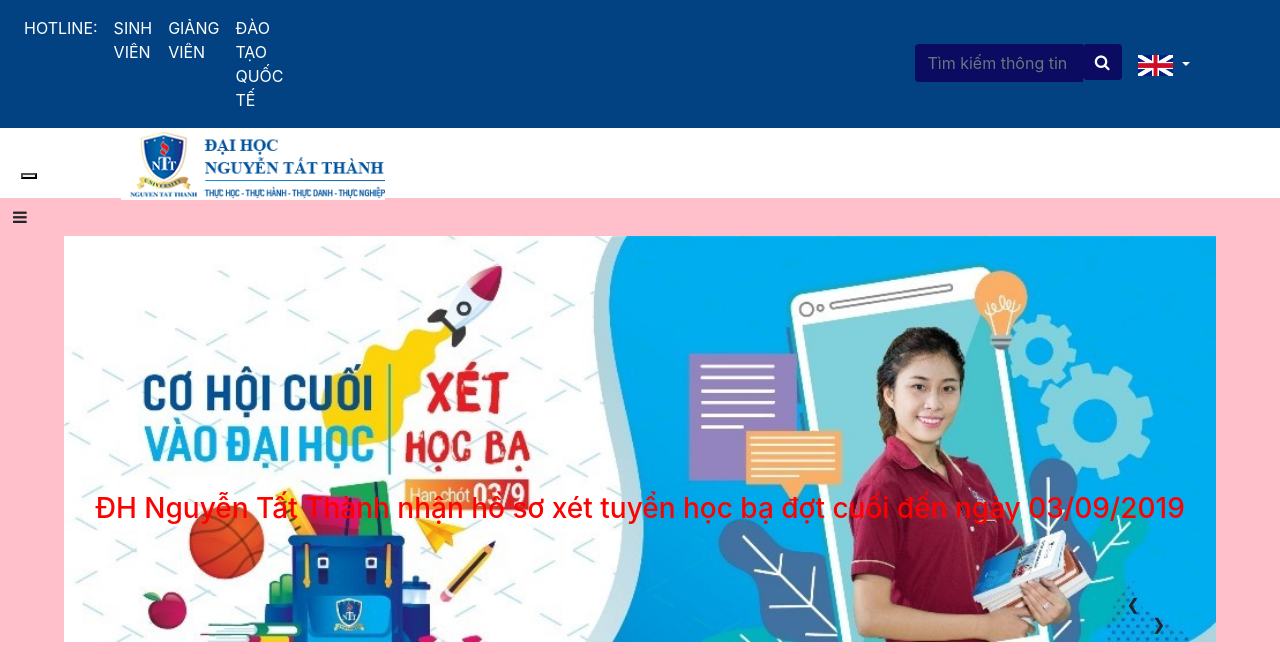
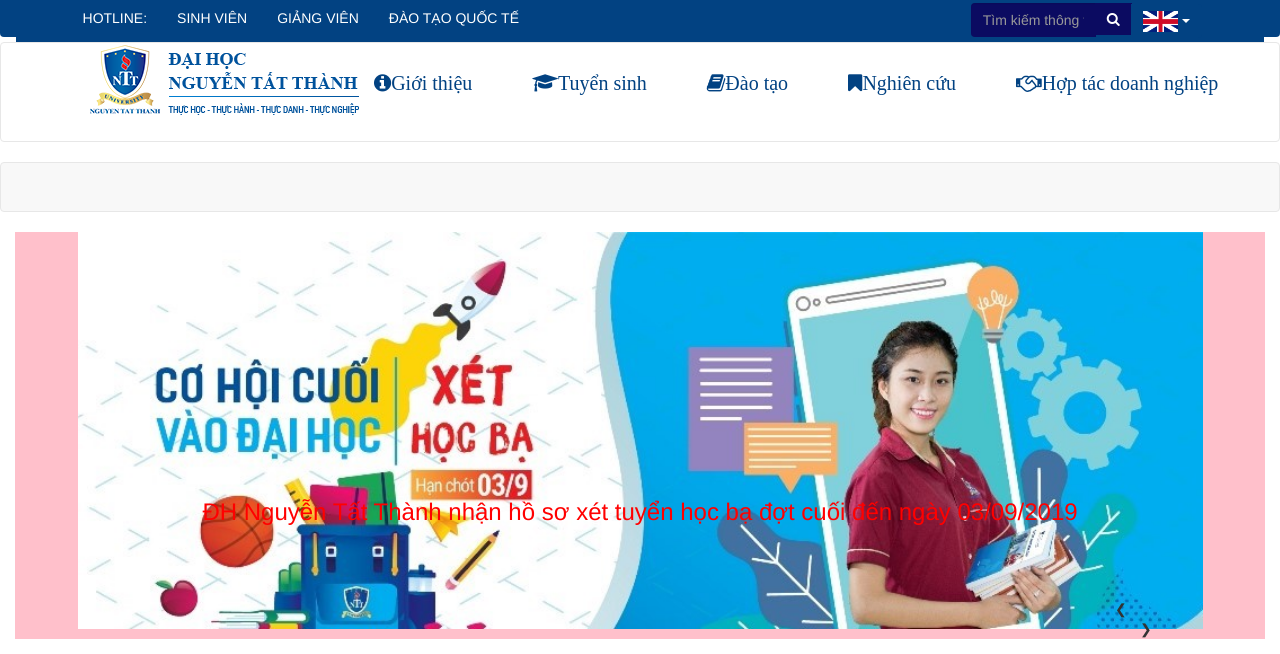
Before and after one commit to hoanganh99/CSE485_175A071180_175A071411, a PHP site: page / in a window 1280 px wide. Shown: the top 654 px of the page. Run offline with PHP 8.4, Linux system fonts and the light colour scheme; some libraries are stand-ins or nearby versions.

Commit message:
BTL
Boostrap 3

```diff
--- a/project/css/style.css
+++ b/project/css/style.css
@@ -1,7 +1,9 @@
+/*body*/
 @import url('https://fonts.googleapis.com/css?family=Montserrat');
 body
 {
     font-family: 'Montserrat', sans-serif;
+    font-size: 15px;
 }
 
 
@@ -11,59 +13,50 @@ header
     height: 600px;
 }
 /*Hàng 1*/
-.row
+/*căn chỉnh boostrap*/
+.active1
 {
-    width: 100%;
+    padding-top: 1%;
+    color: white !important;
 }
-/*Can chinh hang 1*/
-.navbar
+/*dòng hotline*/
+
+/*thay đổi màu chữ tự động của boostrap*/
+.active1 a
+{
+    color: white;
+}
+/*làm mất màu nền của boostrap*/
+.nav .active1 a:hover
 {
     background-color: #024282;
+    color: white;
+}
+/*căn chỉnh nút tìm kiếm*/
+.input-group
+{
+    padding-left: 35%;
+    padding-right: 5%;
+    margin-top: -40px;
 }
 
-/*lam mat form cua a*/
-.nav-link
+/*Hàng 2*/
+.navbar-nav i
 {
-    text-decoration: none;
-    color: white;
-}
-/*Hàng 2*/
-.row-2 .navbar {
-    height: 70px;
-    width: 103%;
-    margin-left: -2%;
-    background-color: white !important;
-    border: none;
-}
-/*căn chỉnh hình ảnh*/
-.row-2 .navbar .navbar-header img
-{
-    margin-top: -4%;
-    height: 70px;
-    padding-left: 30%;
-}
-/*Căn chỉnh menu*/
-.row-2 .navbar .navbar-collapse .nav li
-{
-    padding-left: 5px;
-    padding-top: 2%;
-}
-.row-2 .navbar .navbar-collapse .nav li i
-{
-    color:#024282;
+    color: #024282;
     font-size: 20px;
 }
-
+.navbar-nav .active i:hover
+{
+    color: rgba(253, 185, 19, 0.37);
+}
 /*Hàng 3*/
-.row-3
-{
+.row-3 {
     background-color: pink;
     height: 100%;
 }
 /*Nút danh sách*/
-.row-3 .nav button
-{
-}
+
 /*slideshow*/
 
 /*Phần trình diễn hình ảnh*/
--- a/project/index.html
+++ b/project/index.html
@@ -16,63 +16,44 @@
     <link rel="stylesheet" href="https://cdnjs.cloudflare.com/ajax/libs/font-awesome/4.7.0/css/font-awesome.min.css">
 
     <!--boostrap 4-->
+    <link rel="stylesheet" href="https://maxcdn.bootstrapcdn.com/bootstrap/3.4.0/css/bootstrap.min.css">
+    <script src="https://ajax.googleapis.com/ajax/libs/jquery/3.4.1/jquery.min.js"></script>
+    <script src="https://maxcdn.bootstrapcdn.com/bootstrap/3.4.0/js/bootstrap.min.js"></script>
 
-    <link rel="stylesheet" href="https://maxcdn.bootstrapcdn.com/bootstrap/4.3.1/css/bootstrap.min.css">
-    <script src="https://ajax.googleapis.com/ajax/libs/jquery/3.4.1/jquery.min.js"></script>
-    <script src="https://cdnjs.cloudflare.com/ajax/libs/popper.js/1.14.7/umd/popper.min.js"></script>
-    <script src="https://maxcdn.bootstrapcdn.com/bootstrap/4.3.1/js/bootstrap.min.js"></script>
 
 </head>
 <body>
     <header>
         <!--Hàng 1-->
-        <!--fixed-top: hiện ở dòng đầu tiên-->
-        <nav class="navbar navbar-expand-md navbar sticky-top">
-            <button class="navbar-toggler" data-toggle="collapse" data-target="#collapse_target">
-                <!--Khi co vào thì hiện ra nút navbar-->
-                <span class="navbar-toggler-icon" style="color: white;"></span>
+        <nav class="navbar" style="background-color:#024282; height: 5%; margin-top:-1%;">
+            <div class="container-fluid">
+                <div class="navbar-header">
+                    <button type="button" class="navbar-toggle" data-toggle="collapse" data-target="#myNavbar">
+                        <span style="background-color: white;" class="icon-bar"></span>
+                        <span style="background-color: white;" class="icon-bar"></span>
+                        <span style="background-color: white;" class="icon-bar"></span>
                     </button>
-            <!--Khi co vào thì chỉ còn lại nguyên cái nút navbar-->
-            <div class="collapse navbar-collapse" id="collapse_target">
-                <ul class="navbar-nav">
-                    <li class="nav-item">
-                        <a class="nav-link" href="#">
-                            HOTLINE:
+                </div>
+                <div class="collapse navbar-collapse" id="myNavbar" style="background-color:#024282;" >
+                    <ul class="nav navbar-nav" style="padding-left: 3%;">
+                        <li class="active1">
+                            <a href="#" class="hotline">HOTLINE:</a>
                             <!--dòng số điện thoại liên hệ-->
-                            <ul>
-                                <!---
-                            <li style="display: block; top: -60px;">
-                                <a href="tel:0902.298.300" style="padding-left: 15%;">0902.298.300</a>
-                                <span>-</span>
-                                <a href="tel:0906.298.300">0906.298.300</a>
+
                         </li>
-                            <li style="display: block;">
-                                <a href="tel:0912.298.300" style="padding-left: 15%;">0912.298.300</a>
-                                <span>-</span>
-                                <a href="tel:0914.298.300">0914.298.300</a>
-                            </li>-->
-                            </ul>
-                        </a>
-                    </li>
-                    <li class="nav-item">
-                        <a class="nav-link" href="#">SINH VIÊN</a>
-                    </li>
-                    <li class="nav-item">
-                        <a class="nav-link" href="#">GIẢNG VIÊN</a>
-                    </li>
-                    <li class="nav-item">
-                        <a class="nav-link" href="#">ĐÀO TẠO QUỐC TẾ</a>
-                    </li>
+                        <li class="active1"><a href="#">SINH VIÊN</a></li>
+                        <li class="active1"><a href="#">GIẢNG VIÊN</a></li>
+                        <li class="active1"><a href="#">ĐÀO TẠO QUỐC TẾ</a></li>
                     </ul>
                 </div>
-            <div class="input-group" style="padding-left: 50%;padding-right: 5%;">
+                <div class="input-group">
                     <input class="form-control btn-transparent border-0" style="background-color:#0B0B61; border:none;" placeholder="Tìm kiếm thông tin" name="keyword">
                     <span class="input-group-btn">
                         <button class="btn btn-transparent btn-secondary border-0" style="background-color: #0B0B61; border: none; margin-bottom: 5px;">
                             <i class="fa fa-search" aria-hidden="true" style="color: white;"></i>
                         </button>
                         <!--Tạo nút thả xuống-->
-                    <button class="btn btn-primary dropdown-toggle" ;" type="button" data-toggle="dropdown" style=" border:none; background-color:#024282;">
+                        <button class="btn btn-primary dropdown-toggle" ; type="button" data-toggle="dropdown" style=" border:none; background-color:#024282; margin-top: -1%;">
                             <a href="#">
                                 <img src="images/england.png" alt="Alternate Text" style="width:35px;" />
                             </a>
@@ -80,54 +61,66 @@
                         </button>
                         <div class="dropdown-menu">
                             <a href="#">
-                            <img src="images/VN.jpg" alt="Alternate Text" style="width: 35px;" />
+                                <img src="images/VN.jpg" alt="Alternate Text" style="width: 35px;">
                             </a>
                         </div>
                     </span>
+                </div>
             </div>
         </nav>
 
 
 
         <!--Hàng 2: Menu chính-->
+        <nav class="navbar navbar-default" style="height: 100px; background-color: white; margin-top: -15px; padding-left: 5%;">
             <div class="container-fluid">
-            <div class="row-2">
-                <nav class="navbar navbar-inverse">
-                    <div class="container-fluid">
+                <!-- BRAND -->
                 <div class="navbar-header">
-                            <button type="button" class="navbar-toggle" data-toggle="collapse" data-target="#myNavbar">
+                    <button type="button" class="navbar-toggle collapsed" data-toggle="collapse" data-target="#alignment-example" aria-expanded="false">
                         <span class="icon-bar"></span>
                         <span class="icon-bar"></span>
                         <span class="icon-bar"></span>
                     </button>
-                            <a class="navbar-brand" href="#"><img src="images/logo.jpg" alt="Alternate Text" /></a>
+                    <img src="images/logo.jpg" alt="Alternate Text" />
                 </div>
-                        <div class="collapse navbar-collapseid="myNavbar">
-                            <ul class="nav navbar-nav">
-                                <li><a href="#"><i class="fa fa-info-circle">Giới thiệu</i></a></li>
-                                <li><a href="#"><i class="fa fa-graduation-cap" style="padding-left: 60px;">Tuyển sinh</i></a></li>
-                                <li><a href="#"><i class="fa fa-book" style="padding-left: 60px;">Đào tạo</i></a></li>
-                                <li><a href="#"><i class="fa fa-bookmark" style="padding-left: 60px;">Nghiên cứu</i></a></li>
-                                <li><a href="#"><i class="fa fa-handshake" style="padding-left: 60px;">Hợp tác doanh nghiệp</i></a></li>
+
+                <!-- COLLAPSIBLE NAVBAR -->
+                <div class="collapse navbar-collapse" id="alignment-example">
+                    <!-- Links -->
+                    <ul class="nav navbar-nav" style="padding-top: 15px;">
+                        <li><a href="#" class="active"><i class="fa fa-info-circle">Giới thiệu</i></a></li>
+                        <li><a href="#" class="active"><i class="fa fa-graduation-cap" style="padding-left: 30px;">Tuyển sinh</i></a></li>
+                        <li><a href="#" class="active"><i class="fa fa-book" style="padding-left: 30px;">Đào tạo</i></a></li>
+                        <li><a href="#" class="active"><i class="fa fa-bookmark" style="padding-left: 30px;">Nghiên cứu</i></a></li>
+                        <li><a href="#" class="active"><i class="fa fa-handshake" style="padding-left: 30px;">Hợp tác doanh nghiệp</i></a></li>
                     </ul>
                 </div>
             </div>
         </nav>
-            </div>
-        </div>
-
-
-
 
 
         <!--Phần trình diễn hình ảnh-->
         <!--Hàng thứ 3-->
-        <div class="row-3">
-            <div class="nav">
-                <button type="button" class="btn btn-gnav" id="menu-trigger" data-trigger="#menu">
-                    <i class="fa fa-bars c-blue-a5"></i>
+        <nav class="navbar navbar-default">
+            <div class="container-fluid">
+                <!-- BRAND -->
+                <div class="navbar-header">
+                    <button type="button" class="navbar-toggle collapsed" data-toggle="collapse" data-target="#alignment-example" aria-expanded="false">
+                        <span class="icon-bar"></span>
+                        <span class="icon-bar"></span>
+                        <span class="icon-bar"></span>
                     </button>
                 </div>
+
+                <!-- COLLAPSIBLE NAVBAR -->
+                <div class="collapse navbar-collapse" id="alignment-example">
+                    <!-- Links -->
+
+                </div>
+            </div>
+        </nav>
+        <div class="container-fluid">
+            <div class="row-3">
                 <div class="w3-container">
                     <div class="mySlides">
                         <!--Hình ảnh thứ 1-->
@@ -212,7 +205,6 @@
                         dots[slideIndex - 1].className += " w3-white";
                     }
                 </script>
-
             </div>
         </div>
     </header>
@@ -340,6 +332,7 @@
                     });
                 </script>
         </div>
+
 
 
 
```
Lines whose indentation alone changed are shown as unchanged.
